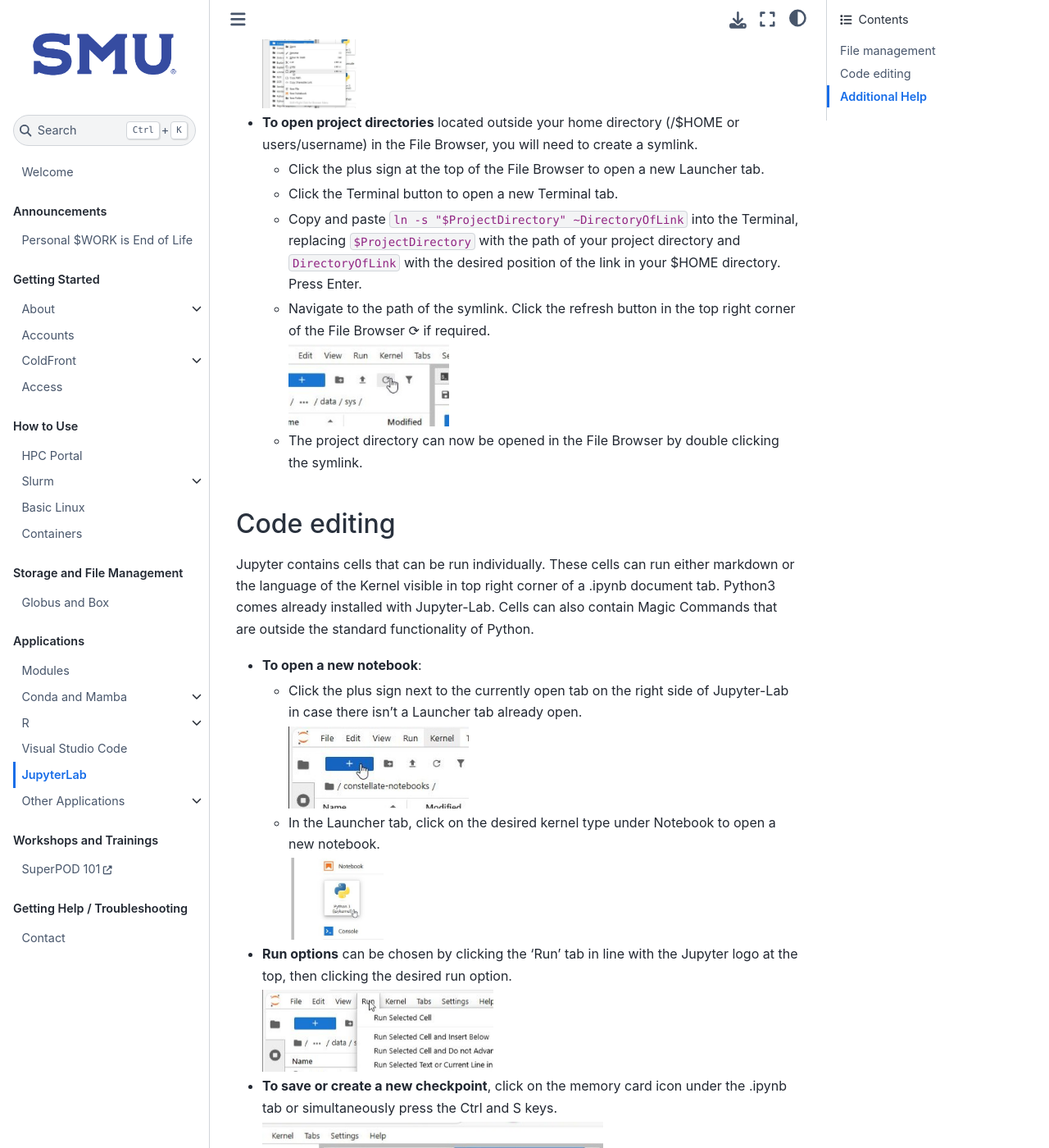
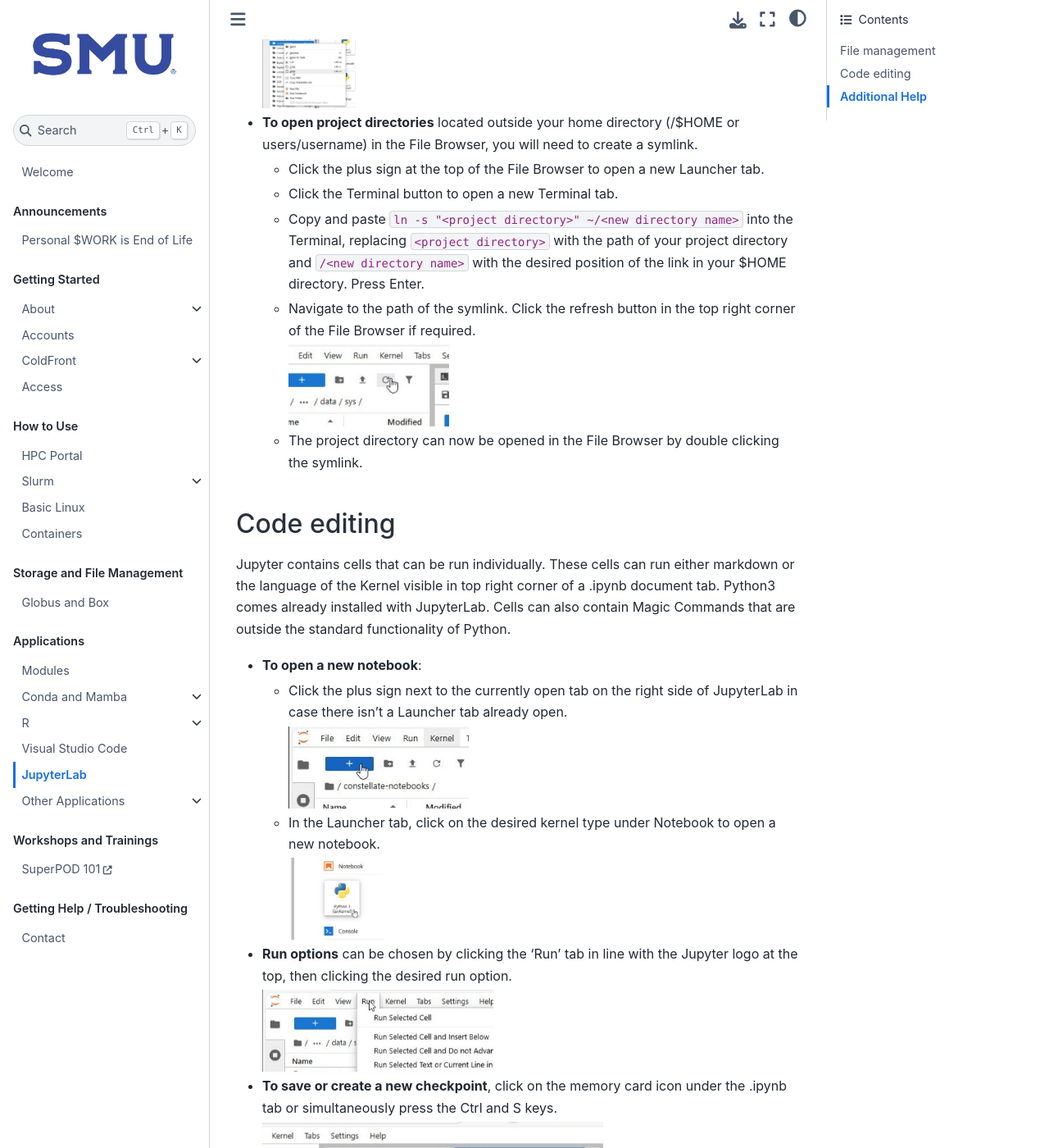
Before and after one commit to SouthernMethodistUniversity/hpc_docs, a Jupyter Book: the page built from docs/tutorials/navigating_jupyterlab.md, in a window 1280 px wide and 1400 px high, scrolled down 1048 px. Shown: the whole window at 82% size. Built offline with Jupyter Book 1.0.4 settings and Sphinx 7.4.7 and the Sphinx Book theme 1.1.4, drawn with Linux system fonts in a browser that asks for light colours; some of the changed text lies outside the part shown.

Commit message:
Fixed merging problems

```diff
--- a/docs/tutorials/navigating_jupyterlab.md
+++ b/docs/tutorials/navigating_jupyterlab.md
@@ -1,8 +1,8 @@
-# Navigating Jupyter-Lab
+# Navigating JupyterLab
 
-Jupyter-Lab is a web-based interface containing a file explorer and a code editor that supports Python, Julia, and various other languages.
+JupyterLab is a web-based interface containing a file explorer and a code editor that supports Python, Julia, and various other languages.
 
-### File management
+## File management
 
 - **To open the Terminal**:
   - Click the blue button containing a plus sign at the top of the File Browser or the plus sign next to the rightmost tab to open a Launcher tab.
@@ -11,7 +11,7 @@
     <img src="../images/navigating_jupyterlab/open_new_terminal.jpg" height="100">
 
 
-- **To open the File Browser**, click the folder icon 📁 on the left sidebar.
+- **To open the File Browser**, click the folder icon on the left sidebar.
 
   <img src="../images/navigating_jupyterlab/open_file_browser.jpg" height="100">
 
@@ -20,7 +20,7 @@
 
   <img src="../images/navigating_jupyterlab/enter_parent_directory.jpg" height="100">
 
-- **To upload a file** to the current location, click on the upload icon 📤 above the path.
+- **To upload a file** to the current location, click on the upload icon above the path.
 
   <img src="../images/navigating_jupyterlab/upload.jpg" height="100">
 
@@ -32,18 +32,18 @@
 - **To open project directories** located outside your home directory (/$HOME or users/username) in the File Browser, you will need to create a symlink.
   - Click the plus sign at the top of the File Browser to open a new Launcher tab.
   - Click the Terminal button to open a new Terminal tab.
-  - Copy and paste `ln -s "$ProjectDirectory" ~DirectoryOfLink` into the Terminal, replacing `$ProjectDirectory` with the path of your project directory and `DirectoryOfLink` with the desired position of the link in your $HOME directory. Press Enter.
-  - Navigate to the path of the symlink. Click the refresh button in the top right corner of the File Browser ⟳ if required.
+  - Copy and paste `ln -s "<project directory>" ~/<new directory name>` into the Terminal, replacing `<project directory>` with the path of your project directory and `/<new directory name>` with the desired position of the link in your $HOME directory. Press Enter.
+  - Navigate to the path of the symlink. Click the refresh button in the top right corner of the File Browser if required.
 
       <img src="../images/navigating_jupyterlab/refresh.jpg" height="100">
 
   - The project directory can now be opened in the File Browser by double clicking the symlink.
 
-### Code editing
+## Code editing
 
-Jupyter contains cells that can be run individually. These cells can run either markdown or the language of the Kernel visible in top right corner of a .ipynb document tab. Python3 comes already installed with Jupyter-Lab. Cells can also contain Magic Commands that are outside the standard functionality of Python.
+Jupyter contains cells that can be run individually. These cells can run either markdown or the language of the Kernel visible in top right corner of a .ipynb document tab. Python3 comes already installed with JupyterLab. Cells can also contain Magic Commands that are outside the standard functionality of Python.
 - **To open a new notebook**:
-  - Click the plus sign next to the currently open tab on the right side of Jupyter-Lab in case there isn't a Launcher tab already open.
+  - Click the plus sign next to the currently open tab on the right side of JupyterLab in case there isn't a Launcher tab already open.
 
     <img src="../images/navigating_jupyterlab/open_launcher.jpg" height="100">
 
@@ -81,5 +81,5 @@
     - Run the cell. The output for the Python file is displayed under the cell.
 
 
-### Additional Help
-[This website](https://jupyterlab.readthedocs.io/en/latest/user/notebook.html) contains in-depth instructions on navigating Jupyter-Lab Notebooks.
+## Additional Help
+[This website](https://jupyterlab.readthedocs.io/en/latest/user/notebook.html) contains in-depth instructions on navigating JupyterLab Notebooks.
```
Also changed, not shown: docs/tutorials/clone_constellate.md (+32 -0 lines).
